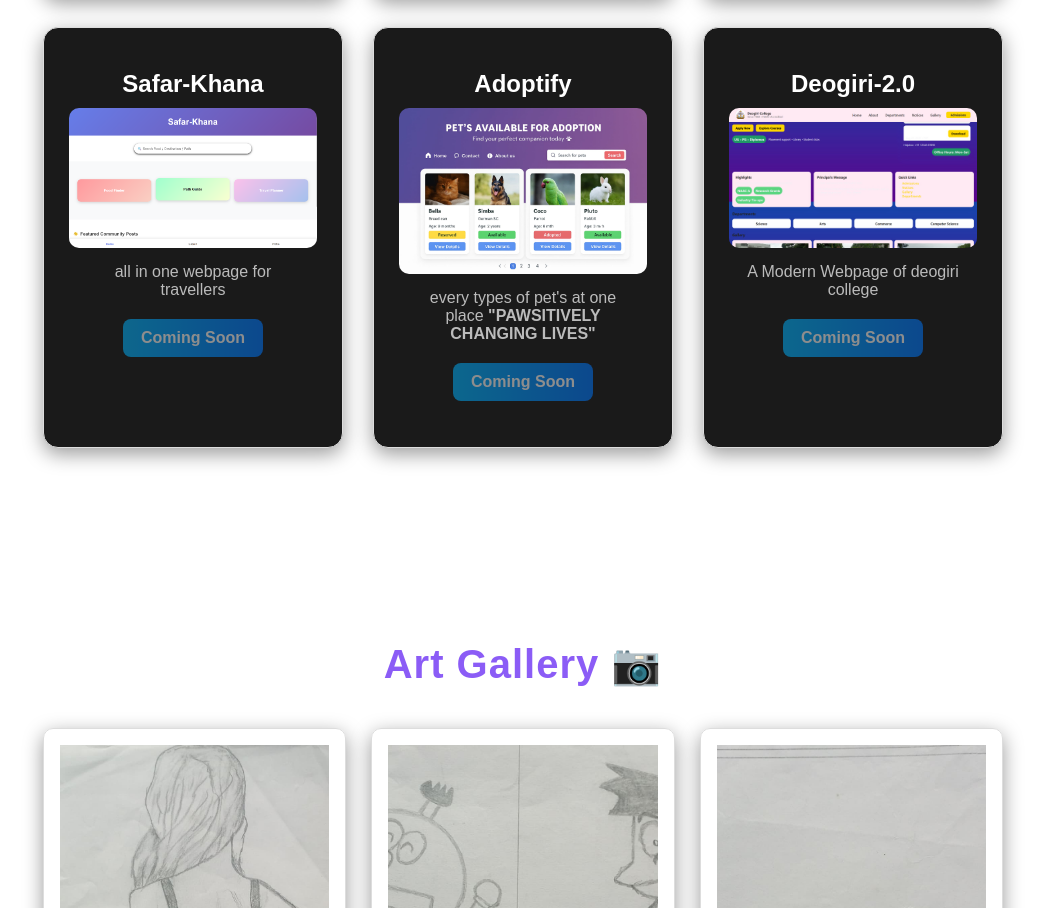
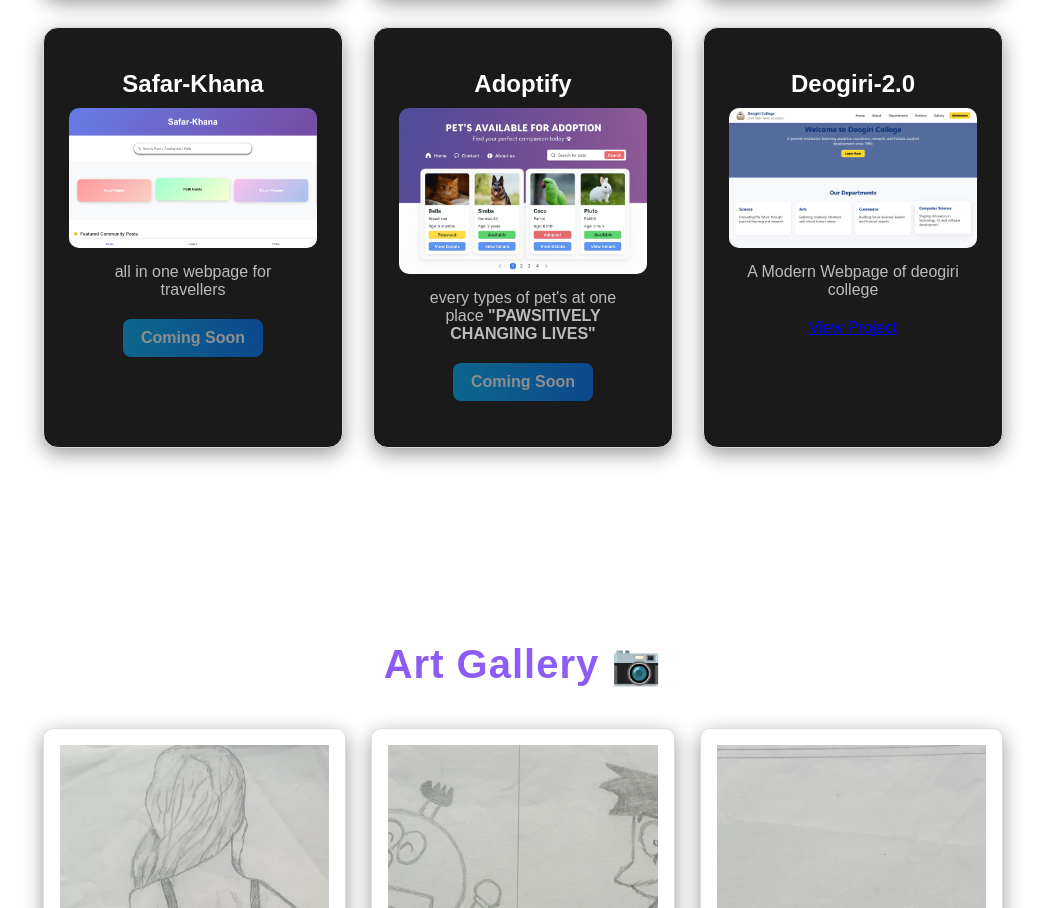
Before and after one commit to Urstrulyganesh25/ganesh-portfolio, a plain HTML site: page PORTFOLIO/index.html in a window 1280 px wide. Shown: the part 2807-3715 px from the top of the page, without its empty margins (117-1162 px from the left). Drawn offline with Linux system fonts and the light colour scheme.

Commit message:
Fix HTML formatting and structure

```diff
--- a/PORTFOLIO/index.html
+++ b/PORTFOLIO/index.html
@@ -144,10 +144,11 @@ You’ll usually find me lost in design details or chasing clean code with a cup
           <h3>
             Deogiri-2.0
           </h3>
-          <img src="/projects/deogiri2.0.jpg" alt="">
+          <img src="/projects/
+WhatsApp Image 2025-11-05 at 16.24.08_af4df773.jpg" alt="">
           <p>A Modern Webpage of deogiri college</p>
-          <a href="#" class="view-btn" style="opacity: 0.5; cursor: not-allowed"
-            >Coming Soon</a
+          <a href="https://deogiri-2-o.vercel.app/"
+            >View Project</a
           >
         </div>
       </div>
```
